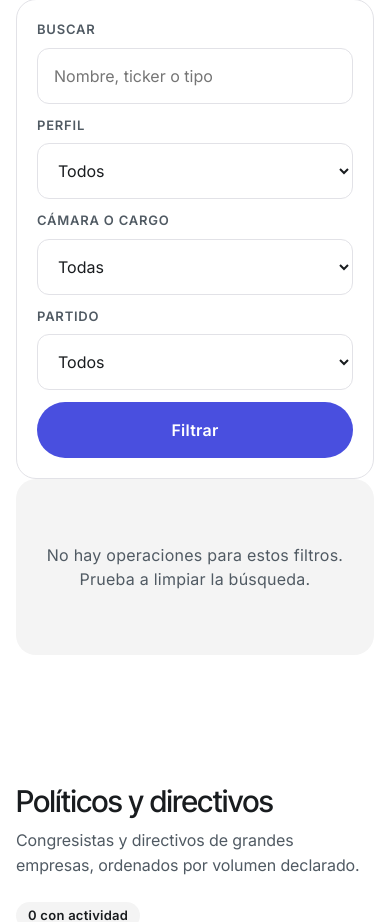
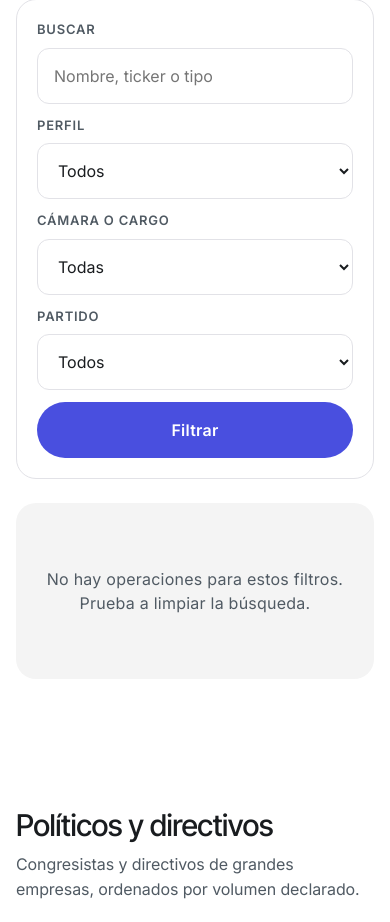
Before and after one commit to laglera/TheWhaleFiles, a FastAPI app: page / in a window 390 px wide. Shown: the part 1078-2000 px from the top of the page. Run offline with FastAPI, Linux system fonts and the light colour scheme; data that the repository does not hold is empty; parts of the project's set-up code (start-up, migrations or seed data) failed here and were passed over.

Commit message:
feat:front

```diff
--- a/app/static/styles.css
+++ b/app/static/styles.css
@@ -1029,6 +1029,9 @@ img {
   border: 1px solid var(--hairline-light);
   border-radius: var(--r-lg);
   padding: 24px;
+  /* El panel de filtros y la rejilla de resultados son dos bloques distintos:
+     sin este aire se leen como una sola tabla pegada. */
+  margin-bottom: 32px;
 }
 
 .field {
@@ -1133,7 +1136,7 @@ img {
 .trade-grid {
   display: grid;
   grid-template-columns: repeat(3, 1fr);
-  gap: 16px;
+  gap: 20px;
 }
 
 .trade-card {
@@ -2225,6 +2228,7 @@ img {
 
   .filters {
     padding: 20px;
+    margin-bottom: 24px;
   }
 
   .metric-band {
@@ -2446,6 +2450,7 @@ img {
   .identity,
   .filters {
     padding: 20px;
+    margin-bottom: 24px;
   }
 
   .metric,
```
